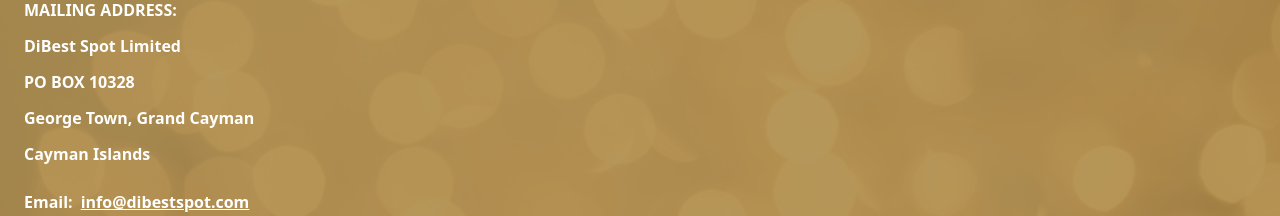
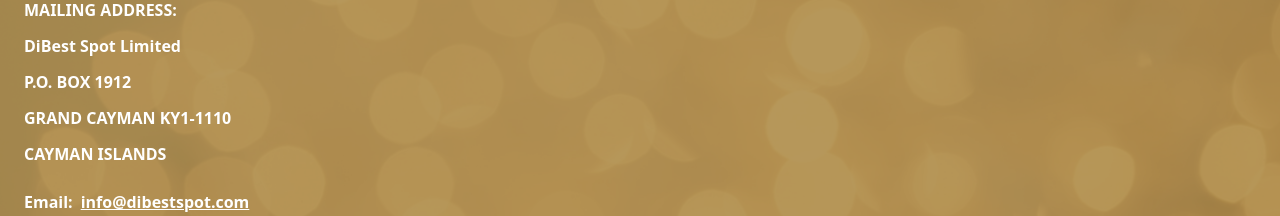
Before and after one commit to jnpRoF/Dibest-new, a React (Vite) app: page / in a window 1280 px wide. Shown: the part 5597-5813 px from the top of the page. Built offline with nearby package versions, Linux system fonts and the light colour scheme.

Commit message:
fix address

```diff
--- a/src/components/Footer/Footer.jsx
+++ b/src/components/Footer/Footer.jsx
@@ -12,9 +12,9 @@
               <h3 className="font-semibold text-2xl">Contact Us:</h3>
               <p className="font-semibold text-base">MAILING ADDRESS:</p>
               <h3 className="font-semibold">DiBest Spot Limited</h3>
-              <p className="font-semibold">PO BOX 10328</p>
-              <p className="font-semibold">George Town, Grand Cayman</p>
-              <p className="font-semibold">Cayman Islands</p>
+              <p className="font-semibold">P.O. BOX 1912</p>
+              <p className="font-semibold">GRAND CAYMAN KY1-1110</p>
+              <p className="font-semibold">CAYMAN ISLANDS</p>
             </div>
             <p className="font-semibold">
               Email:
```
